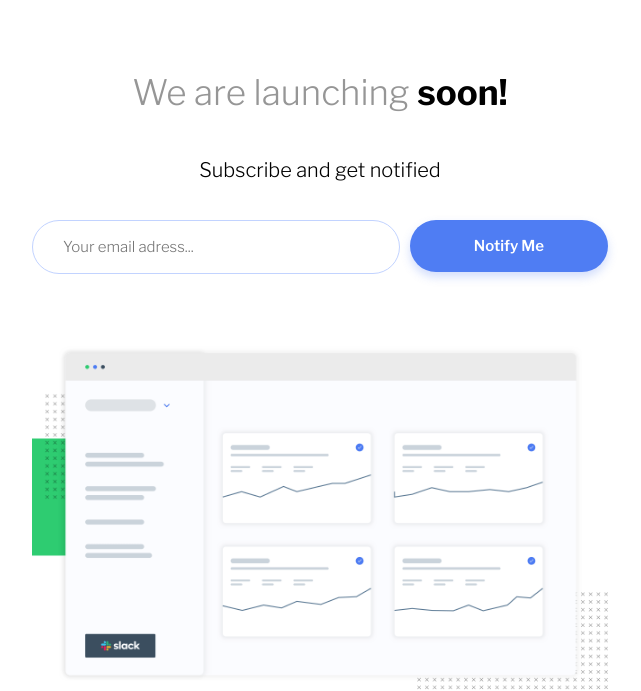
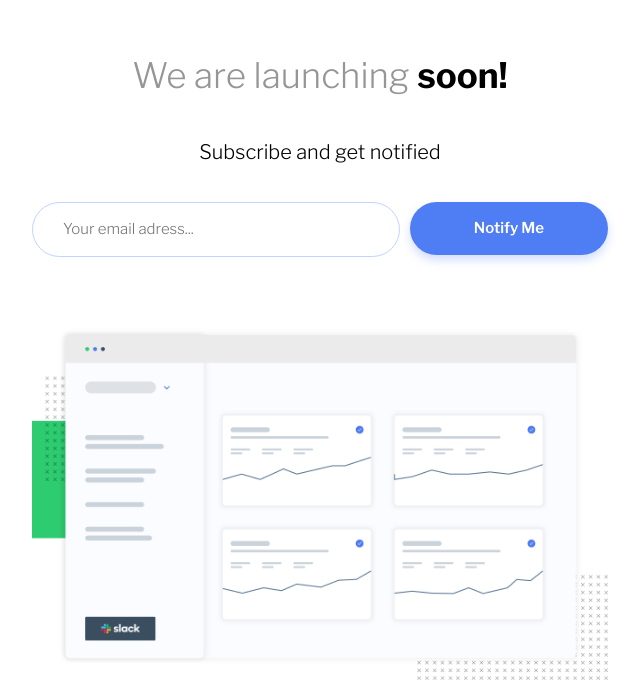
Before and after one commit to JuanMartinRivas/ping-coming-soon-page-master, a website built with Parcel: page index.html in a window 1280 px wide. Shown: the part 109-800 px from the top of the page, without its empty margins (320-961 px from the left). Built offline with nearby package versions, Linux system fonts and the light colour scheme.

Commit message:
Revising styles

```diff
--- a/app/scss/_main.scss
+++ b/app/scss/_main.scss
@@ -7,9 +7,9 @@ main {
         }
 
         .title {
-            margin-top: 2em;
+            margin-top: 1.5em;
             color: $gray;
-            font-size: 1.25rem;
+            font-size: 1.75rem;
             font-weight: 300;
             text-align: center;
 
--- a/package.json
+++ b/package.json
@@ -7,6 +7,7 @@
     },
     "devDependencies": {
         "@parcel/transformer-sass": "^2.10.3",
+        "gh-pages": "^6.1.1",
         "parcel": "^2.10.3"
     }
 }
```
Also changed, not shown: 1 other file.
